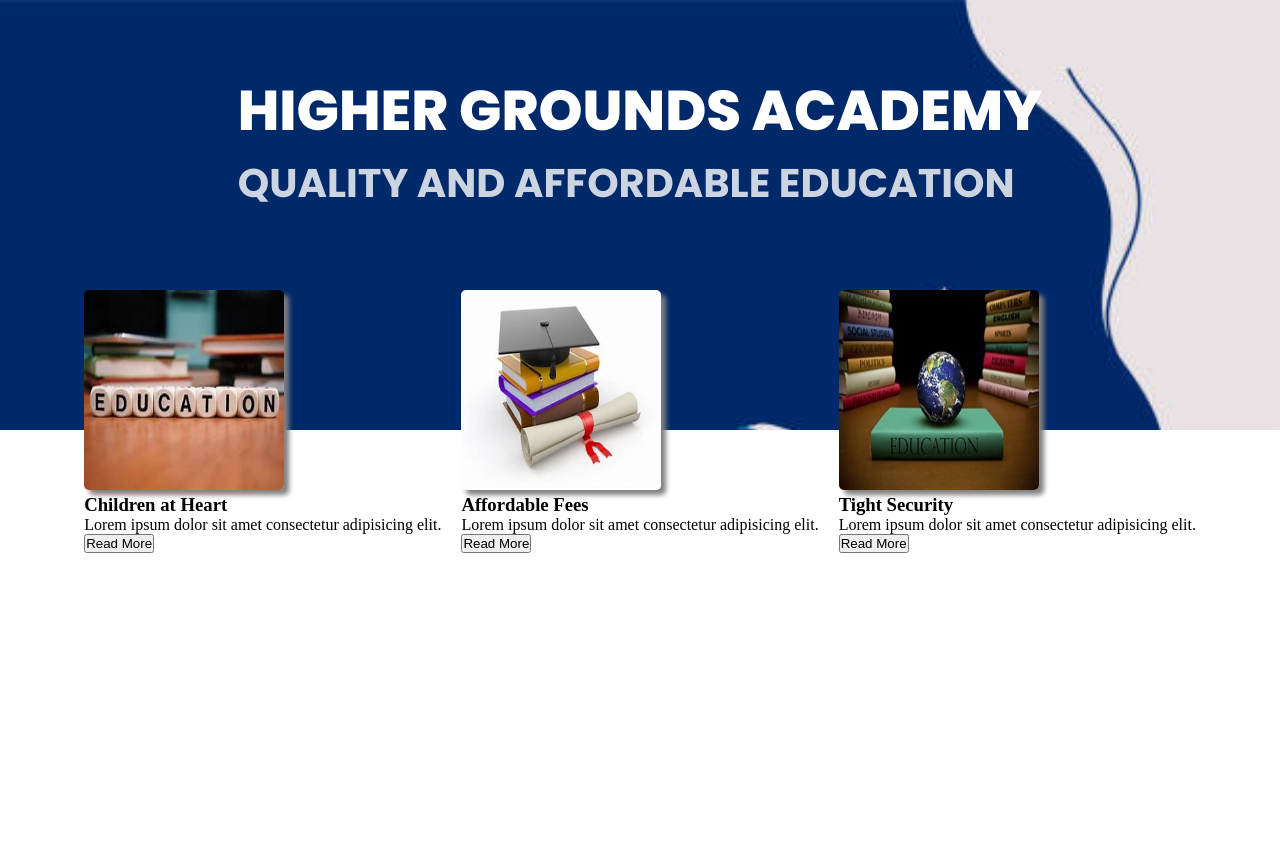
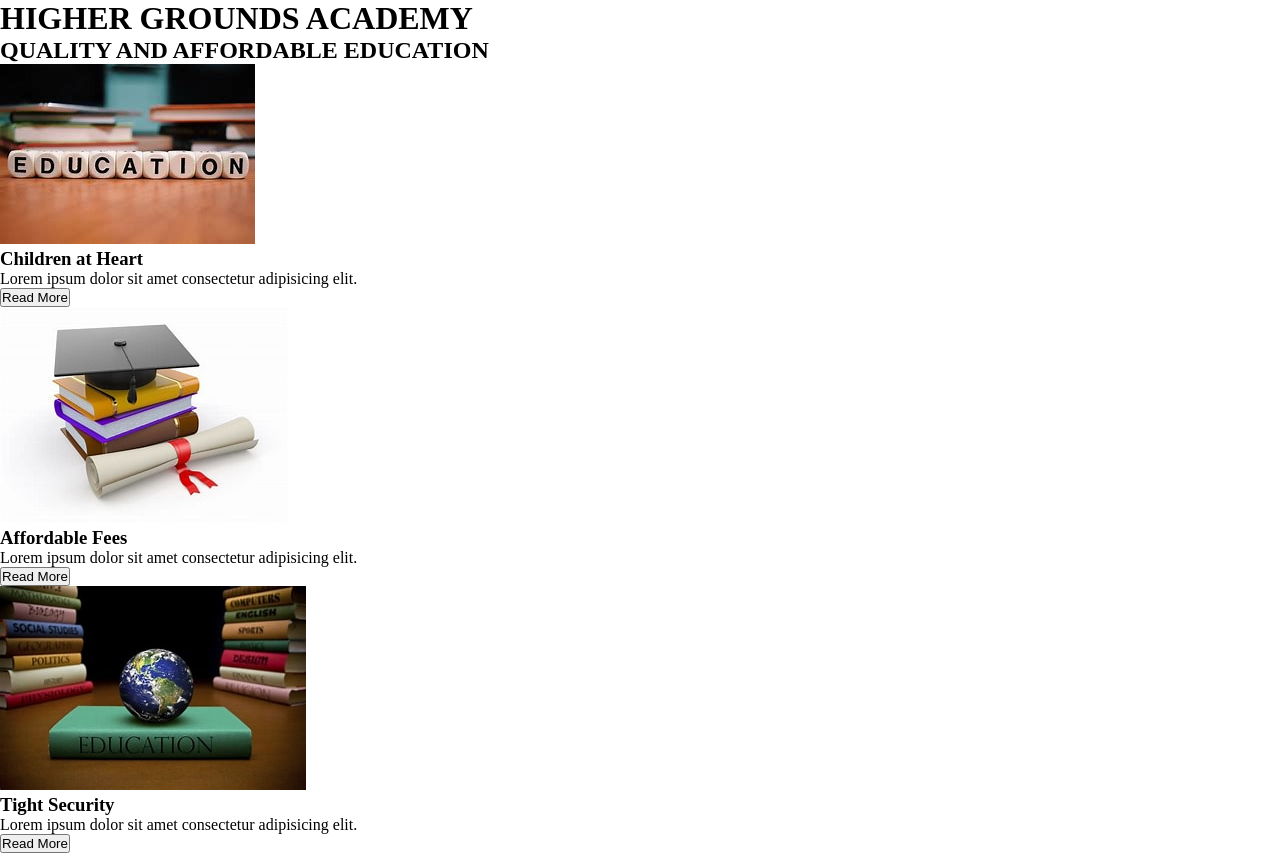
Before and after one commit to nana-kwao/project-2, a plain HTML site: page index.html in a window 1280 px wide. Before the commit the page ends 800 px from the top, so only its background shows below. Drawn offline with Linux system fonts and the light colour scheme.

Commit message:
trial commit

```diff
--- a/assets/styles/style.css
+++ b/assets/styles/style.css
@@ -18,54 +18,47 @@
   text-decoration: none;
   box-sizing: border-box;
 }
-body{
-  position: relative;
-  display: block;
-  width: 100%;
-  height: auto;
+
+@media (prefers-color-scheme:light){
+  *{
+    color: black;
   }
-header{
-  width: inherit;
-  height: auto;
-  background-image: url("../images/lady-reading.jpg");
-  background-repeat: no-repeat;
-  background-size: 100%;
+
+  @media (min-width: 576px){
+
   }
-.headings{
-  width: 100%;
-  height: 280px;
-  display: grid;
-  place-content: center;
+
+  @media (min-width: 768px) {
+
   }
-.heading{
+
+  @media (min-width: 992px) {
+
+  }
+
+  @media (min-width: 1200px) {
+
+  }
+}
+
+@media (prefers-color-scheme:dark){
+  *{
     color: white;
-  font-family: "Poppins ExtraBold";
-  font-size:3.5rem;
   }
-.sub-heading{
-  color: white;
-  opacity: 0.8;
-  font-family: "Poppins Bold";
-  font-size: 2.5rem;
+
+  @media (min-width: 576px){
+
   }
-nav{
-  width: 100%;
-  height: auto;
-  display: grid;
-  place-content: center;
+
+  @media (min-width: 768px) {
+
   }
-.menu-items{
-  display: grid;
-  grid-template-columns: repeat(3, 1fr);
-  height: 150px;
+
+  @media (min-width: 992px) {
+
   }
-.menu-items-list{
-  height: inherit;
-  padding: 10px;
+
+  @media (min-width: 1200px) {
+
   }
-.menu-items-list img{
-  width: 200px;
-  height: 200px;
-  border-radius: 5px;
-  box-shadow: 5px 5px 5px gray;
 }
```
Lines whose indentation alone changed are shown as unchanged.
